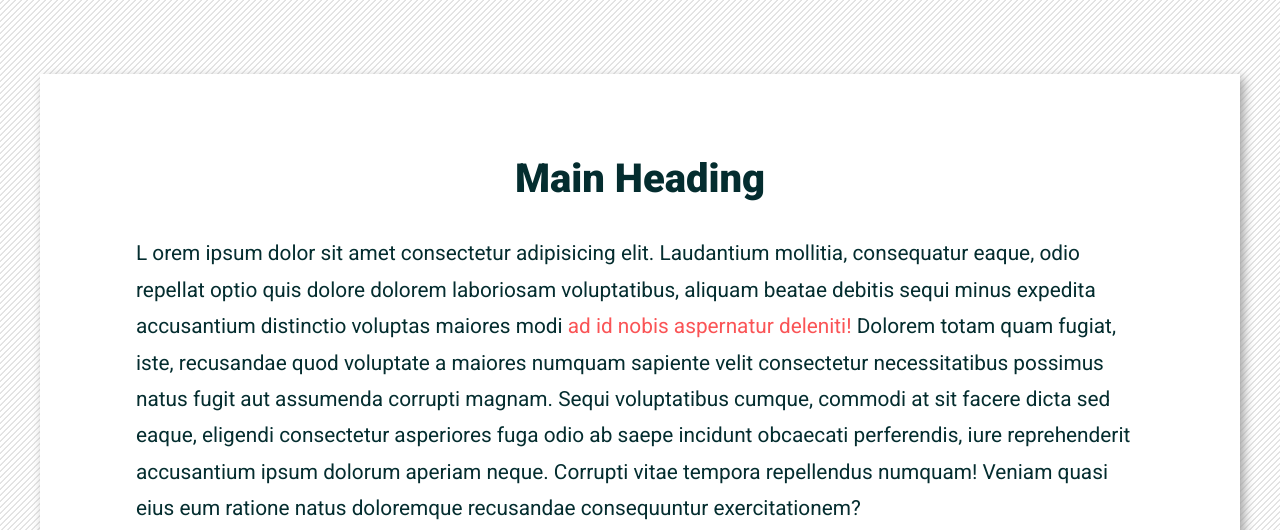
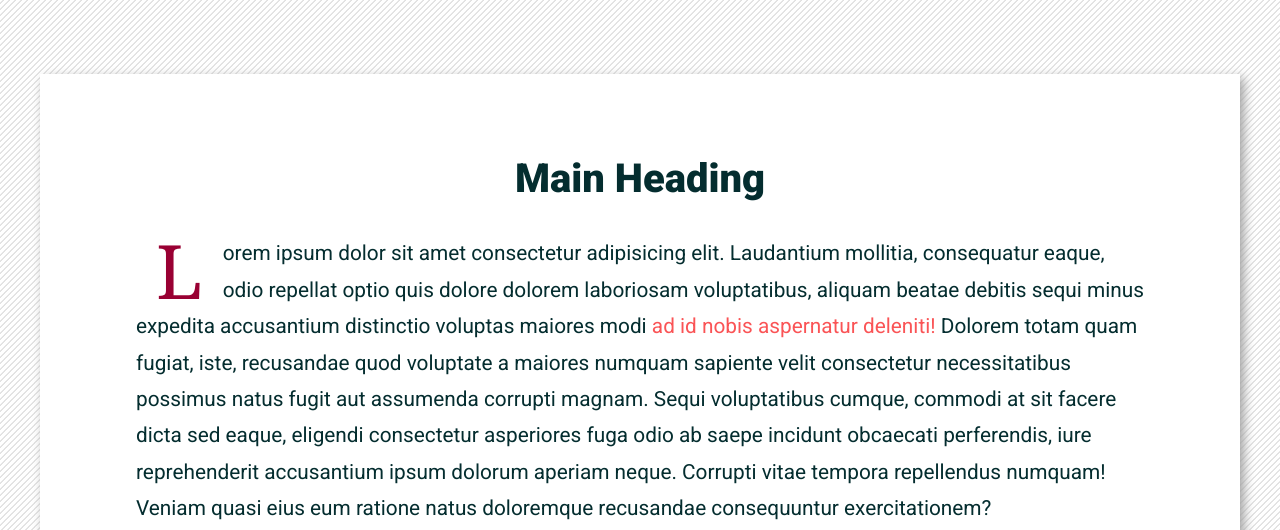
Before and after one commit to LauraEllingson/m7-hw7-Ellingson-Laura, a plain HTML site: page index.html in a window 1280 px wide. Shown: the part 452-982 px from the top of the page. Drawn offline with Linux system fonts and the light colour scheme.

Commit message:
drop cap

```diff
--- a/style.css
+++ b/style.css
@@ -112,6 +112,15 @@ main p {
   line-height: 1.75;
   margin-bottom: 48px;;
 }
+.firstcharacter {
+  color: #903;
+  float: left;
+  font-family: Georgia;
+  font-size: 75px;
+  line-height: 60px;
+  padding: 5px 20px;
+
+}
 
 main > article img {
   float: left;
```
